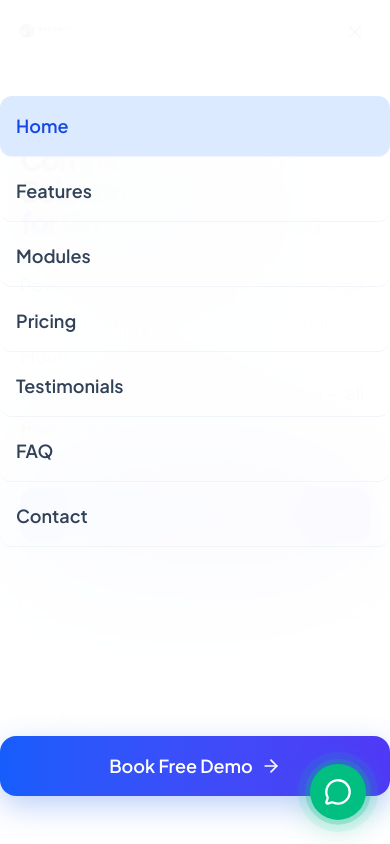
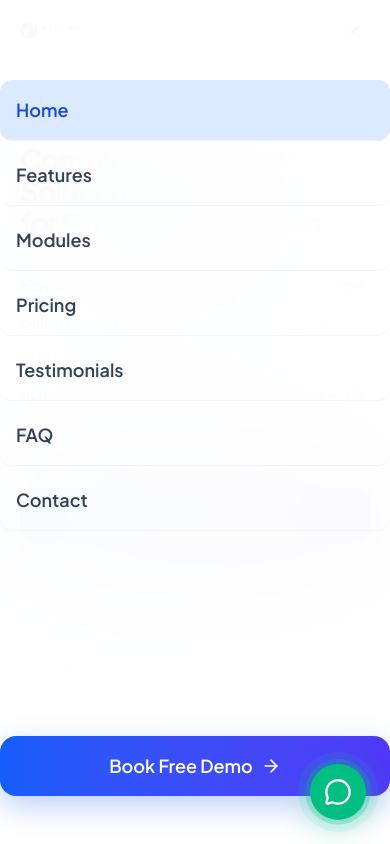
Before and after one commit to safewaypos/safeway-pos, a Next.js app: page / in a window 390 px wide. Both pictures are taken after a click on the button 355 px from the left and 32 px from the top of the page. Shown: the top 844 px of the page. Built offline with nearby package versions, Linux system fonts and the light colour scheme.

Commit message:
Improve mobile navbar and spacing

```diff
--- a/components/Hero.tsx
+++ b/components/Hero.tsx
@@ -9,7 +9,7 @@ const Hero = () => {
   return (
     <section
       id="home"
-      className="relative min-h-screen overflow-hidden bg-white pt-28 md:pt-24 lg:pt-8"
+      className="relative min-h-screen overflow-hidden bg-white pt-28 md:pt-20 md:pt-24 lg:pt-7 lg:pt-8"
     >
       <div className="absolute top-0 left-0 w-full h-32 bg-gradient-to-b from-blue-50/60 to-transparent pointer-events-none z-0" />
       {/* Background Pattern */}
--- a/components/Navigation.tsx
+++ b/components/Navigation.tsx
@@ -120,9 +120,9 @@ export default function Navigation() {
     src="/logo.png"
     alt="SAFEWAY TECHNOLOGIES"
     width={500}
-height={120}
+    height={120}
     priority
-    className="h-10 sm:h-12 lg:h-16 w-auto object-contain"
+    className="h-12 sm:h-14 lg:h-[142px] w-auto object-contain transition-all duration-300"
   />
 );
 
@@ -137,7 +137,7 @@ height={120}
         }`}
       >
 
-        <div className="max-w-7xl mx-auto h-full px-4 sm:px-6 lg:px-8 flex items-center justify-between">
+        <div className="max-w-7xl mx-auto h-full px-4 sm:px-6 lg:px-8 flex items-center justify-between py-1 lg:py-0">
 
           <a
             href="#home"
@@ -145,7 +145,7 @@ height={120}
               e.preventDefault();
               scrollToSection('#home');
             }}
-            className="flex items-center mr-10"
+            className="flex items-center mr-3 lg:mr-10"
           >
             <Logo />
           </a>
@@ -199,7 +199,7 @@ height={120}
           {/* Mobile Menu Button */}
           <button
             onClick={toggleMobileMenu}
-            className="md:hidden p-2 text-slate-800 transition-colors hover:text-blue-600"
+            className="md:hidden p-2.5 text-slate-800 transition-colors hover:text-blue-600"
             aria-label={isMobileMenuOpen ? 'Close menu' : 'Open menu'}
             aria-expanded={isMobileMenuOpen}
           >
@@ -227,7 +227,7 @@ height={120}
             className="fixed inset-0 z-[60] md:hidden bg-white/95 backdrop-blur-3xl"
             onClick={closeMobileMenu}
           >
-            <div className="flex flex-col h-full pt-24 lg:pt-7">
+            <div className="flex flex-col h-full pt-20 lg:pt-7">
                             <div className="flex flex-col gap-1">
 
                 {navItems.map((item, index) => (
```
